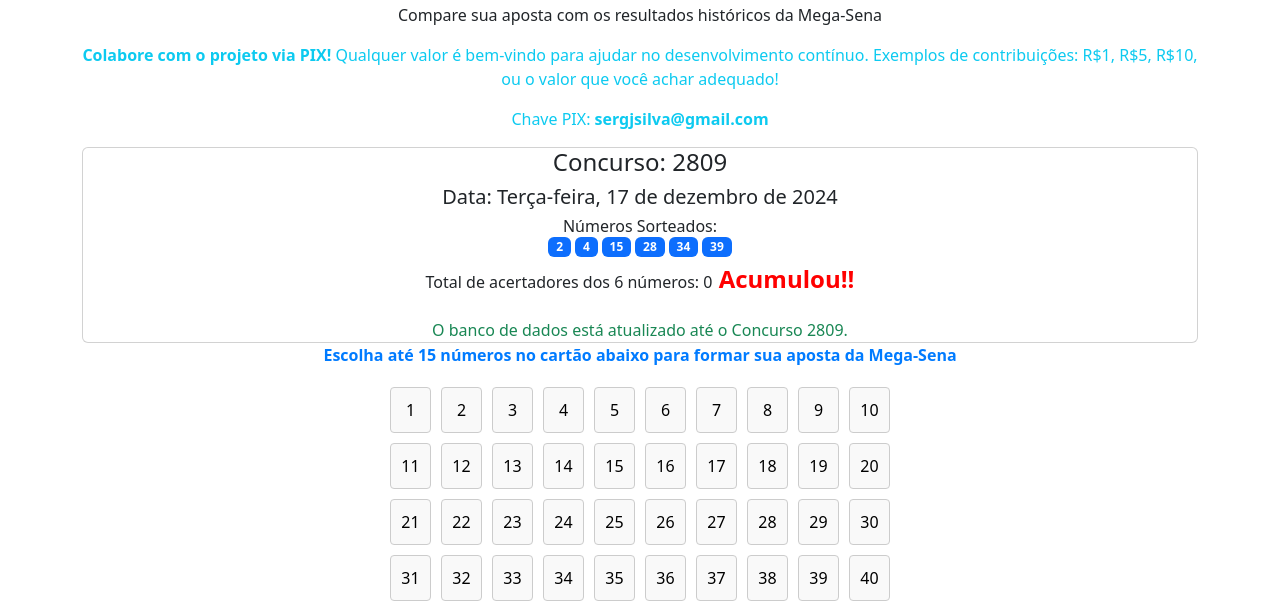
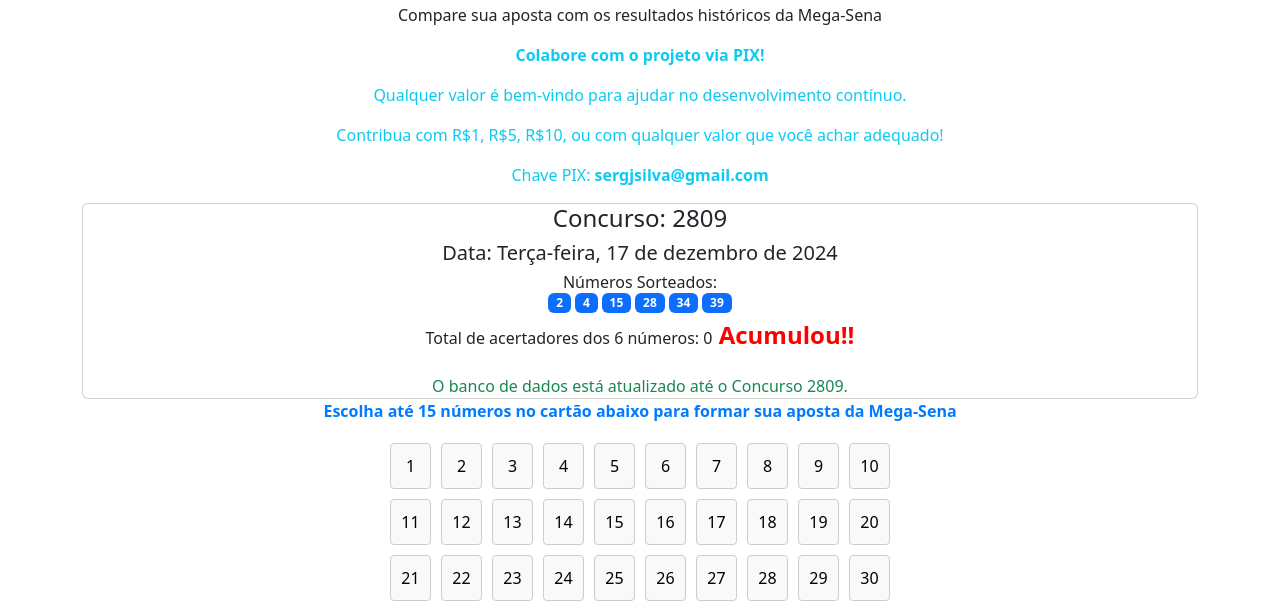
Before and after one commit to sj-silva/mega-sena-consulta, a plain HTML site: page index.html in a window 1280 px wide. Shown: the part 143-751 px from the top of the page. Drawn offline with nearby package versions, Linux system fonts and the light colour scheme.

Commit message:
updating main.js

```diff
--- a/index.html
+++ b/index.html
@@ -40,9 +40,14 @@
       <h1>Consulta Histórica</h1>
       <p>Compare sua aposta com os resultados históricos da Mega-Sena</p>
       <p class="text-info">
-        <strong>Colabore com o projeto via PIX!</strong> Qualquer valor é
-        bem-vindo para ajudar no desenvolvimento contínuo. Exemplos de
-        contribuições: R$1, R$5, R$10, ou o valor que você achar adequado!
+        <strong>Colabore com o projeto via PIX!</strong>
+      </p>
+      <p class="text-info">
+        Qualquer valor é bem-vindo para ajudar no desenvolvimento contínuo.
+      </p>
+      <p class="text-info">
+        Contribua com R$1, R$5, R$10, ou com qualquer valor que você achar
+        adequado!
       </p>
       <p class="text-info">Chave PIX: <strong>sergjsilva@gmail.com</strong></p>
       <div id="last-result" class="card mt-3">
```
